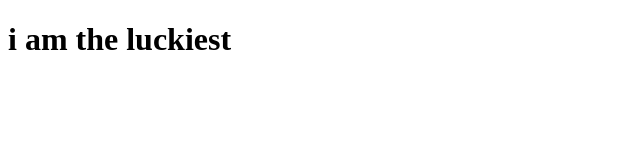
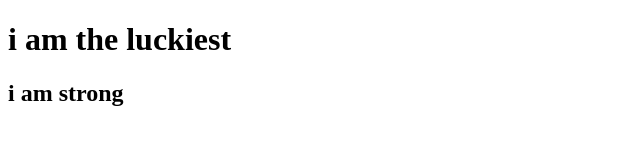
Before and after one commit to Adilakshmimedapati/student_report, a plain HTML site: page index.html in a window 1280 px wide. Shown: the whole page, without its empty margins (0-640 px from the left). Drawn offline with Linux system fonts and the light colour scheme.

Commit message:
first one

```diff
--- a/index.html
+++ b/index.html
@@ -8,5 +8,6 @@
 </head>
 <body>
 <h1>i am the luckiest</h1>
+<h2>i am strong</h2>
 </body>
 </html>
```
